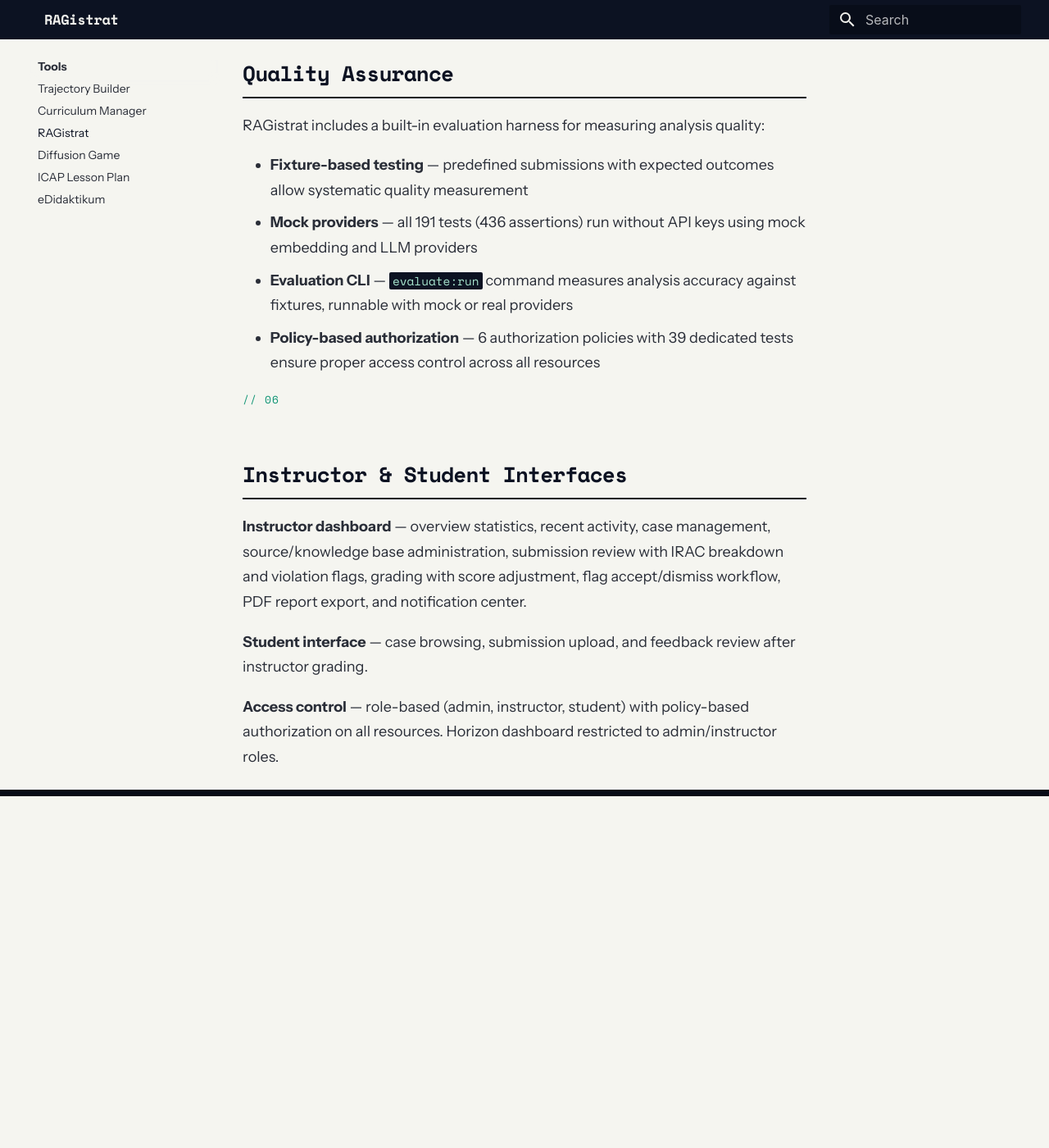
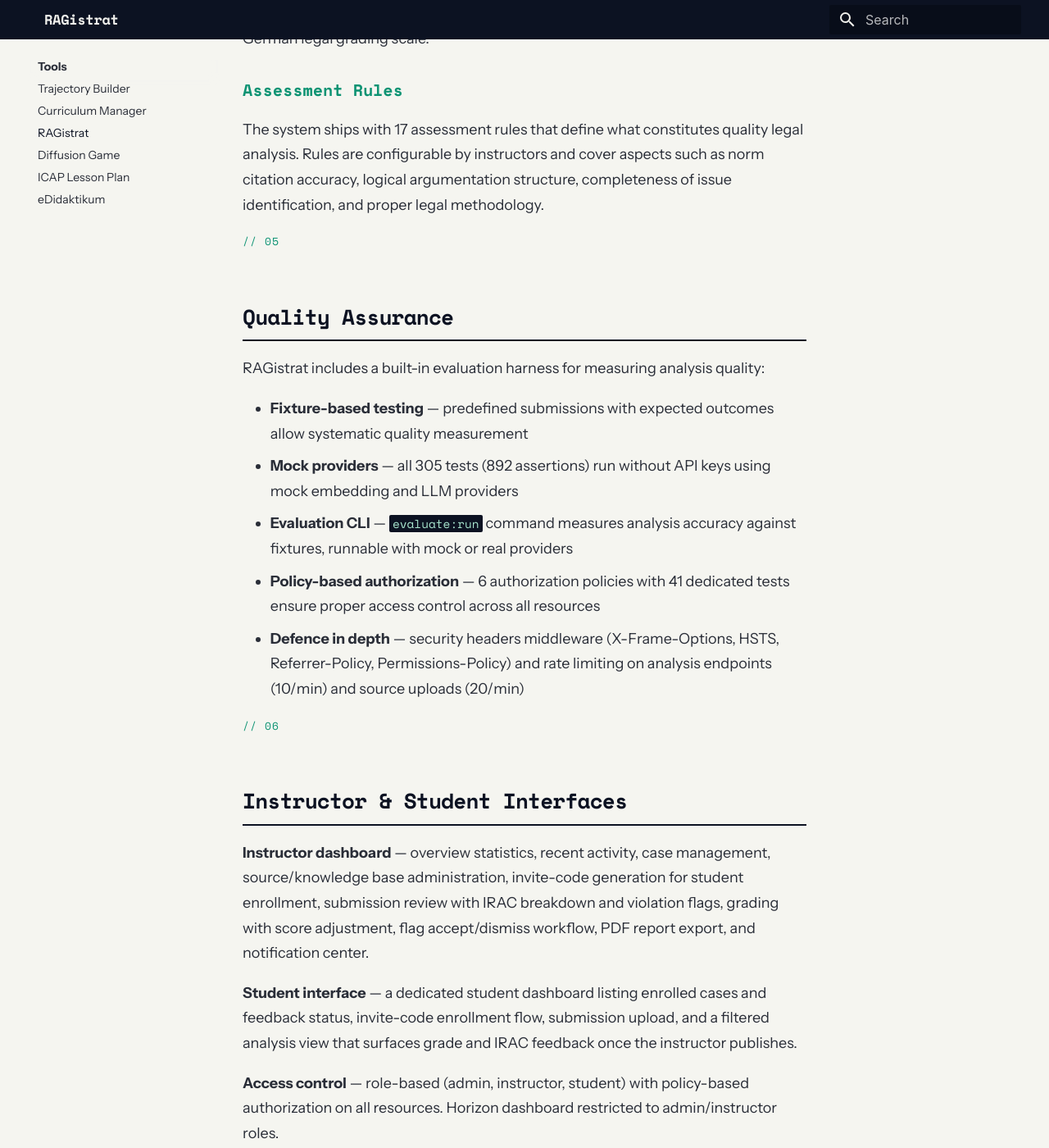
Before and after one commit to centre-for-educational-technology/projects, an MkDocs documentation site: the page built from docs/tools/ragistrat.md, in a window 1280 px wide and 1400 px high, scrolled down 3998 px. Shown: the whole window at 82% size. Built offline with MkDocs 1.6.1 and Material for MkDocs 9.7.7, drawn with Linux system fonts in a browser that asks for light colours; before the commit the page ends 4969 px from its top, so only the background shows below that; some of the changed text lies outside the part shown.

Commit message:
update ragistrat info

```diff
--- a/docs/tools/ragistrat.md
+++ b/docs/tools/ragistrat.md
@@ -22,15 +22,19 @@ A RAG-powered assessment tool for legal education that provides evidence-based e
 
 RAGistrat employs Retrieval-Augmented Generation to analyse law students' written submissions against a curated knowledge base of legal documents. The system evaluates work using the IRAC method (Issue, Rule, Application, Conclusion) and a configurable set of 17 assessment rules, producing structured feedback with norm citations and rule violation flags for instructor review.
 
+RAGistrat is a collaborative project between the School of Governance, Law and Society and the School of Digital Technologies at Tallinn University.
+
 ### Workflow
 
 1. **Knowledge base construction** — legal documents (PDF/TXT) are chunked, embedded, and stored as vectors for semantic search
 2. **Case definition** — instructors create legal scenarios and exercises
-3. **Submission collection** — students submit written legal analyses
+3. **Student enrollment** — instructors generate invite codes per case; students self-enroll and submit their analyses
 4. **AI analysis** — submissions are evaluated against the knowledge base and assessment rules, producing IRAC-structured feedback with norm citations and violation flags
 5. **Flag review** — critical issues are flagged for instructor review with accept/dismiss workflow
 6. **Instructor grading** — review AI analysis, adjust scores (0–18 German legal grading scale), provide feedback
-7. **PDF export** — download structured analysis reports
+7. **Student feedback** — once the instructor publishes, students see their grade, IRAC analysis, and improvement suggestions
+8. **Notifications** — in-app notifications fire when analyses complete and when grades are published, with an unread badge in the nav bar
+9. **PDF export** — download structured analysis reports
 
 <span class="lab-section-num">// 02</span>
 
@@ -81,6 +85,7 @@ RAGistrat employs Retrieval-Augmented Generation to analyse law students' writte
 | `PromptBuilder` | Assembles analysis prompts from submission, retrieved context, and assessment rules |
 | `RuleEvaluator` | Evaluates submissions against 17 configurable assessment rules |
 | `EvaluationRunner` | Fixture-based quality measurement for analysis output |
+| Audit observers | `Analysis`, `AnalysisGrade`, and `Submission` observers write an audit trail of state changes |
 
 <span class="lab-section-num">// 03</span>
 
@@ -118,16 +123,17 @@ The system ships with 17 assessment rules that define what constitutes quality l
 RAGistrat includes a built-in evaluation harness for measuring analysis quality:
 
 - **Fixture-based testing** — predefined submissions with expected outcomes allow systematic quality measurement
-- **Mock providers** — all 191 tests (436 assertions) run without API keys using mock embedding and LLM providers
+- **Mock providers** — all 305 tests (892 assertions) run without API keys using mock embedding and LLM providers
 - **Evaluation CLI** — `evaluate:run` command measures analysis accuracy against fixtures, runnable with mock or real providers
-- **Policy-based authorization** — 6 authorization policies with 39 dedicated tests ensure proper access control across all resources
+- **Policy-based authorization** — 6 authorization policies with 41 dedicated tests ensure proper access control across all resources
+- **Defence in depth** — security headers middleware (X-Frame-Options, HSTS, Referrer-Policy, Permissions-Policy) and rate limiting on analysis endpoints (10/min) and source uploads (20/min)
 
 <span class="lab-section-num">// 06</span>
 
 ## Instructor & Student Interfaces
 
-**Instructor dashboard** — overview statistics, recent activity, case management, source/knowledge base administration, submission review with IRAC breakdown and violation flags, grading with score adjustment, flag accept/dismiss workflow, PDF report export, and notification center.
+**Instructor dashboard** — overview statistics, recent activity, case management, source/knowledge base administration, invite-code generation for student enrollment, submission review with IRAC breakdown and violation flags, grading with score adjustment, flag accept/dismiss workflow, PDF report export, and notification center.
 
-**Student interface** — case browsing, submission upload, and feedback review after instructor grading.
+**Student interface** — a dedicated student dashboard listing enrolled cases and feedback status, invite-code enrollment flow, submission upload, and a filtered analysis view that surfaces grade and IRAC feedback once the instructor publishes.
 
 **Access control** — role-based (admin, instructor, student) with policy-based authorization on all resources. Horizon dashboard restricted to admin/instructor roles.
```
Also changed, not shown: 1 other file.
